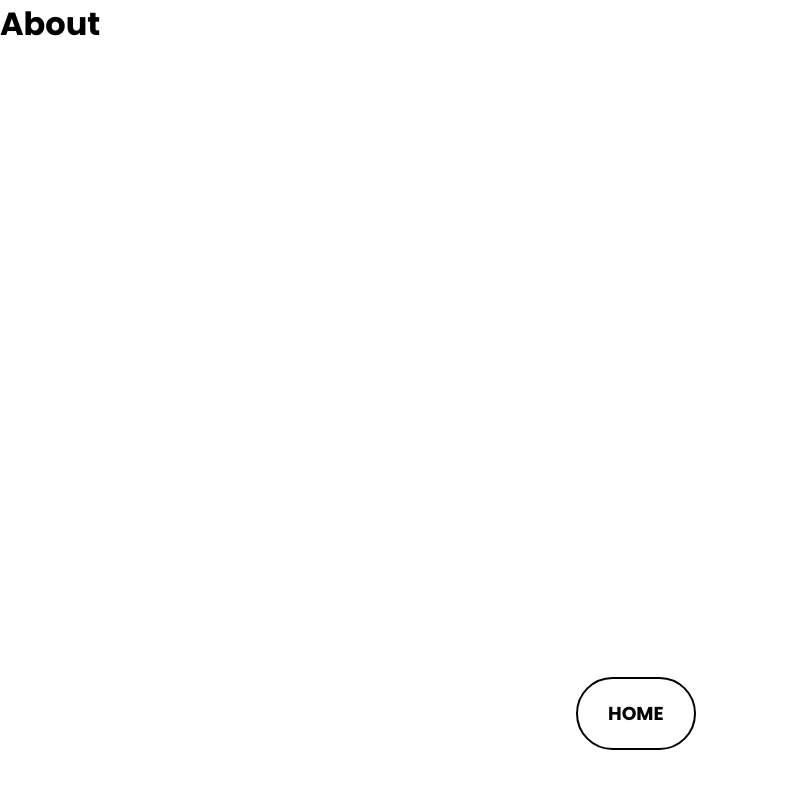
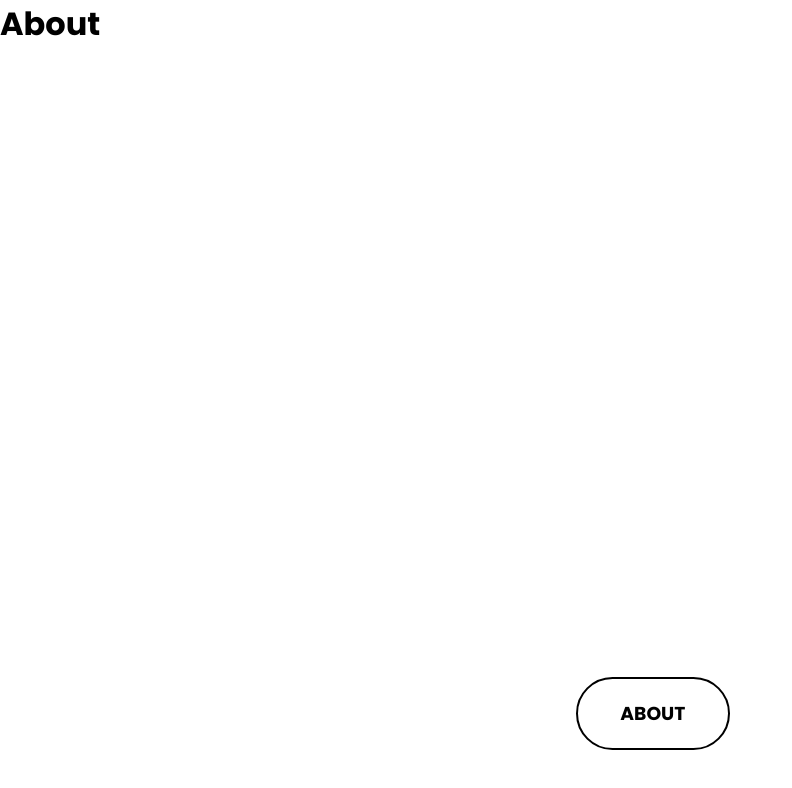
Before and after one commit to BSIT-Evanism/New-Portfolio2, a React (Vite) app: page /about in a window 1280 px wide. Shown: the top 788 px of the page, without its empty margins (0-792 px from the left). Built offline with nearby package versions, Linux system fonts and the light colour scheme.

Commit message:
fixed floating navbar

```diff
--- /dev/null
+++ b/src/components/Links/Links.jsx
@@ -0,0 +1,19 @@
+import { motion } from "framer-motion";
+import styles from './Links.module.scss'
+
+function Links({ children }) {
+  return (
+    <motion.div
+      initial={{ opacity: 0 }}
+      animate={{ opacity: 1 }}
+      exit={{ opacity: 0 }}
+      transition={{ duration: 0.5 }}
+    >
+      {children}
+    </motion.div>
+
+  )
+
+}
+
+export default Links;
--- a/src/components/Navbar/Navbar.jsx
+++ b/src/components/Navbar/Navbar.jsx
@@ -3,62 +3,72 @@ import styles from './Navbar.module.scss'
 import { useState } from "react";
 import { motion } from "framer-motion";
 import { AnimatePresence } from "framer-motion";
+import { useEffect } from "react";
+import Links from "../Links/Links";
+import { useLocation } from "react-router-dom";
 
 
 function Navbar() {
   const [hover, setHover] = useState(false)
+  const { pathname } = useLocation()
+
+
+  useEffect(() => {
+    console.log(hover)
+  }, [hover])
 
   const container = {
     hidden: { y: "100vh" },
     show: {
       y: 0,
       transition: {
-        type: "spring", bounce: 0.3, damping: 9, mass: 2, velocity: 0.2, delay: 1.5
-      }
-    },
-    hover: {
-      scale: 1.2,
-      transition: {
-        damping: 15, type: "spring", stiffness: 400
+        type: "spring", bounce: 0.2, damping: 20, mass: 2, velocity: 0.3, delay: 1.5
       }
     }
   }
 
   return (
     <>
-      <AnimatePresence mode="popLayout">
+      <AnimatePresence mode="wait">
         <motion.div className={styles.nav}
           layoutId="nav"
           variants={container}
           initial="hidden"
           animate="show"
-          whileHover="hover"
+          whileHover={{ width: 400 }}
           onHoverStart={() => setHover(true)}
           onHoverEnd={() => setHover(false)}
         >
-          <Link className={styles.links} to="/"><h3>Home</h3></Link>
-          {hover && (
-            <>
-              <motion.div
-                initial={{ opacity: 0 }}
-                animate={{ opacity: 1 }}
-                exit={{ opacity: 0 }}
-                transition={{ duration: 0.5 }}
-              >
-                <Link className={styles.links} to="/about"><h3>About</h3></Link>
-              </motion.div>
-              <motion.div
-                initial={{ opacity: 0 }}
-                animate={{ opacity: 1 }}
-                exit={{ opacity: 0 }}
-                transition={{ duration: 0.5, delay: 0.5 }}
-              >
-                <Link className={styles.links} to="/projects"><h3>Projects</h3></Link>
-              </motion.div>
-            </>
-          )}
+          {pathname === "/" ? (
+            <Links>
+              <Link className={styles.links} to="/"><h3>Home</h3></Link>
+            </Links>
+          ) : hover ? (
+            <Links>
+              <Link className={styles.links} to="/"><h3>Home</h3></Link>
+            </Links>
+          ) : null}
+          {pathname === "/about" ? (
+            <Links>
+              <Link className={styles.links} to="/about"><h3>About</h3></Link>
+            </Links>
+          ) : hover ? (
+            <Links>
+              <Link className={styles.links} to="/about"><h3>About</h3></Link>
+            </Links>
+          ) : null}
+          {pathname === "/projects" ? (
+            <Links>
+              <Link className={styles.links} to="/projects"><h3>Projects</h3></Link>
+            </Links>
+          ) : hover ? (
+            <Links>
+              <Link className={styles.links} to="/"><h3>Projects</h3></Link>
+            </Links>
+          ) : null}
+
         </motion.div>
-      </AnimatePresence>
+      </AnimatePresence >
     </>
   )
 }
--- a/src/components/Navbar/Navbar.module.scss
+++ b/src/components/Navbar/Navbar.module.scss
@@ -5,12 +5,13 @@
   gap: 50px;
   padding: 20px 0;
   border: 2px solid black;
-  width: fit-content;
+  width: 12vw;
   padding: 20px 30px;
   border-radius: 40px;
   position: fixed;
   bottom: 50px;
   left: 45vw;
+  overflow: hidden;
   }
 
 .links {
```
Also changed, not shown: src/components/Links/Links.module.scss (added).
